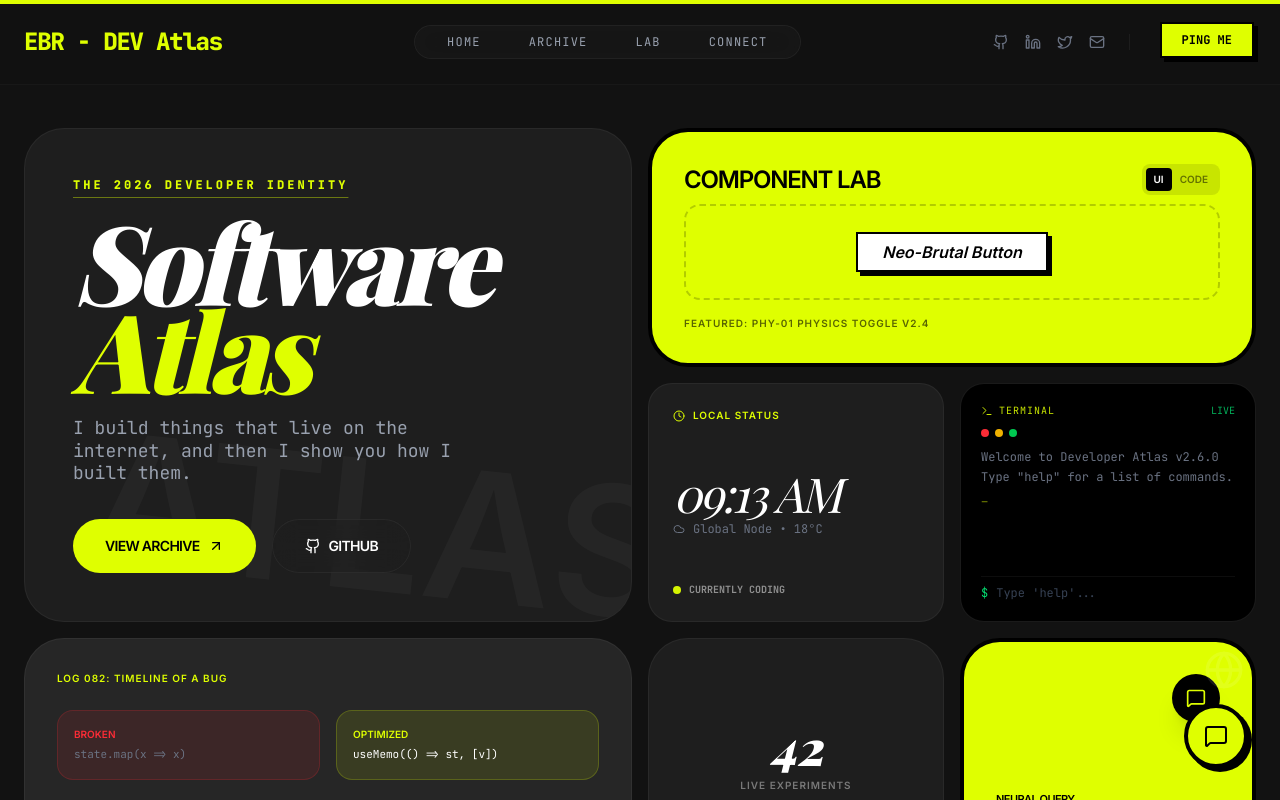
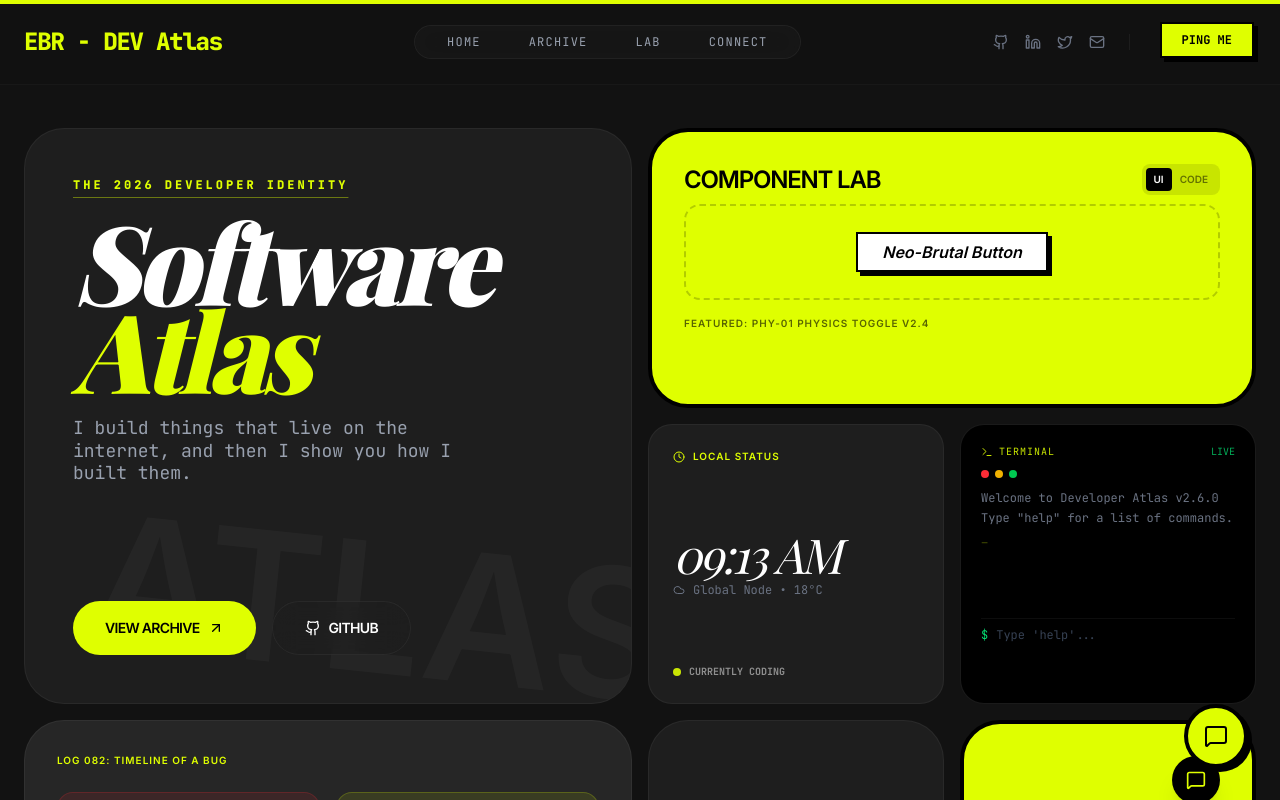
Before and after one commit to Emmanr-eng/dev-portfolio, a React (Vite) app: page / in a window 1280 px wide. Shown: the top 800 px of the page. Built offline with nearby package versions, Linux system fonts and the light colour scheme; a web font is replaced by a local one.

Commit message:
Fix terminal stretching issue with scroll constraints

```diff
--- a/src/App.tsx
+++ b/src/App.tsx
@@ -159,6 +159,7 @@ export default function App() {
             animate={{ opacity: 1, scale: 1 }}
             transition={{ delay: 0.3 }}
             className="md:col-span-1 md:row-span-1"
+            style={{ height: '280px', maxHeight: '280px' }}
           >
             <TerminalTile />
           </motion.div>
--- a/src/components/InteractiveTiles.tsx
+++ b/src/components/InteractiveTiles.tsx
@@ -2,7 +2,7 @@ import { useState, useEffect, useRef, type SubmitEvent } from 'react';
 import { Terminal, Clock, Cloud } from 'lucide-react';
 import { motion } from 'motion/react';
 
-const MAX_HISTORY = 50; // Limit history to prevent infinite growth
+const MAX_HISTORY = 20; // Limit history to prevent overflow
 
 export default function TerminalTile() {
   const [input, setInput] = useState('');
@@ -44,7 +44,7 @@ export default function TerminalTile() {
       response = `Command not found: ${cmd}. Type "help" for options.`;
     }
 
-    // Limit history length to prevent stretching
+    // Limit history to prevent stretching
     setHistory((prev) => {
       const newHistory = [...prev, `> ${input}`, response];
       return newHistory.slice(-MAX_HISTORY);
@@ -53,12 +53,15 @@ export default function TerminalTile() {
   };
 
   return (
+    <div className="h-full w-full" style={{ height: '100%', maxHeight: '280px', minHeight: '200px' }}>
       <motion.div
         initial={{ opacity: 0, y: 8 }}
         animate={{ opacity: 1, y: 0 }}
         transition={{ duration: 0.25 }}
-      className="flex flex-col bg-black rounded-3xl border border-white/10 p-5 font-mono text-xs group overflow-hidden h-full min-h-0"
+        className="flex flex-col bg-black rounded-3xl border border-white/10 p-5 font-mono text-xs group h-full"
+        style={{ maxHeight: '280px', overflow: 'hidden' }}
       >
+        {/* Header - fixed */}
         <div className="flex items-center justify-between mb-3 shrink-0">
           <div className="flex items-center gap-1.5 text-cyber-lime/90">
             <Terminal size={12} />
@@ -73,17 +76,24 @@ export default function TerminalTile() {
           </motion.div>
         </div>
 
+        {/* Traffic lights - fixed */}
         <div className="flex gap-1.5 mb-3 shrink-0">
           <div className="w-2 h-2 rounded-full bg-red-500" />
           <div className="w-2 h-2 rounded-full bg-yellow-500" />
           <div className="w-2 h-2 rounded-full bg-green-500" />
         </div>
 
-      {/* Fixed height scrollable area */}
+        {/* Scrollable history area - THIS IS THE KEY FIX */}
         <div
           ref={scrollRef}
-        className="flex-1 overflow-y-auto mb-2 space-y-1 text-gray-500 min-h-0 max-h-32"
-        style={{ scrollbarWidth: 'thin', scrollbarColor: '#4ade80 transparent' }}
+          className="flex-1 overflow-y-auto mb-2 space-y-1 text-gray-500"
+          style={{
+            maxHeight: '120px',
+            minHeight: '60px',
+            overflowY: 'auto',
+            scrollbarWidth: 'thin',
+            scrollbarColor: '#4ade80 transparent'
+          }}
         >
           {history.map((line, i) => (
             <div key={i} className={line.startsWith('>') ? 'text-green-400' : ''}>
@@ -99,19 +109,20 @@ export default function TerminalTile() {
           </motion.div>
         </div>
 
+        {/* Input form - fixed at bottom */}
         <form onSubmit={handleCommand} className="flex gap-2 border-t border-white/5 pt-2 shrink-0">
           <span className="text-green-400">$</span>
           <input
-          autoFocus
             type="text"
             value={input}
             onChange={(e) => setInput(e.target.value)}
             placeholder="Type 'help'..."
-          className="flex-1 bg-transparent border-none outline-none text-white focus:ring-0 placeholder:text-gray-700"
+            className="flex-1 bg-transparent border-none outline-none text-white focus:ring-0 placeholder:text-gray-700 min-w-0"
             autoComplete="off"
           />
         </form>
       </motion.div>
+    </div>
   );
 }
 
@@ -129,6 +140,7 @@ export function StatusTile() {
       animate={{ opacity: 1, y: 0 }}
       transition={{ duration: 0.25, delay: 0.05 }}
       className="bg-charcoal-light rounded-3xl border border-white/5 p-6 flex flex-col justify-between h-full group"
+      style={{ maxHeight: '280px', minHeight: '200px' }}
     >
       <div className="text-cyber-lime text-[10px] font-black uppercase tracking-widest flex items-center gap-2">
         <Clock size={12} />
```
Lines whose indentation alone changed are shown as unchanged.
